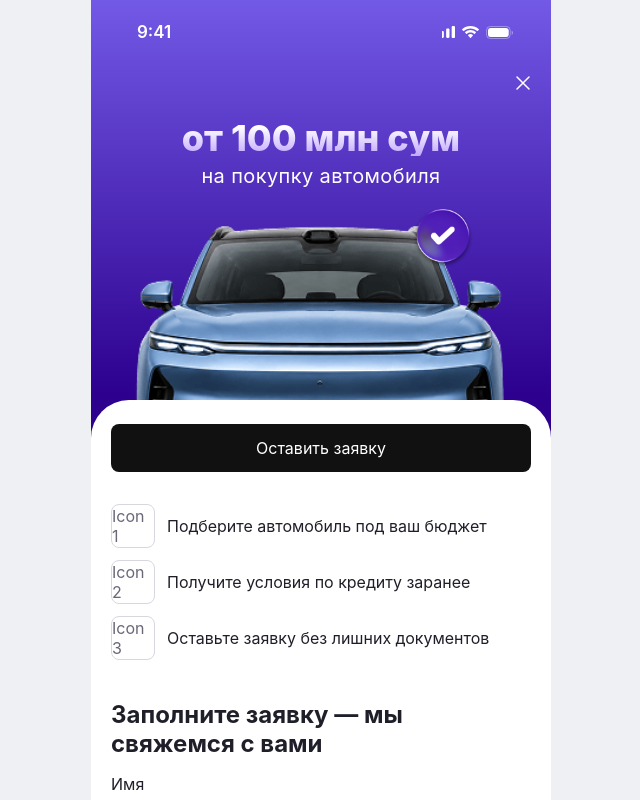
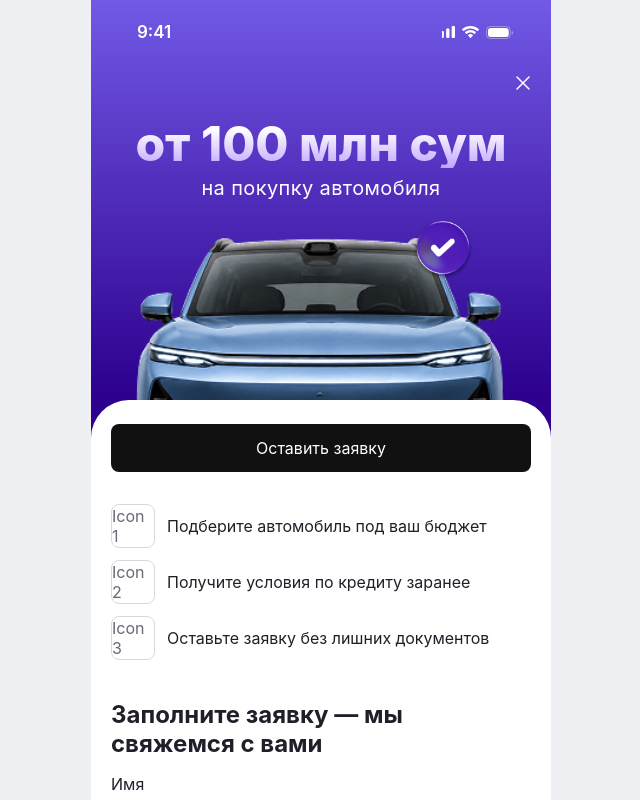
Before and after one commit to pyasmenko88/cerdprototype, a React (Vite) app: page / in a window 1280 px wide. Shown: the top 800 px of the page, without its empty margins (319-959 px from the left). Built offline with nearby package versions, Linux system fonts and the light colour scheme.

Commit message:
Increase hero title size

```diff
--- a/src/styles.css
+++ b/src/styles.css
@@ -142,7 +142,7 @@ button {
   background: linear-gradient(180deg, #ffffff 19.39%, #9a70ff 147.96%);
   background-clip: text;
   color: transparent;
-  font-size: clamp(29px, 7.95vw, 36px);
+  font-size: clamp(40px, 12vw, 48px);
   font-weight: 800;
   line-height: 1;
 }
```
